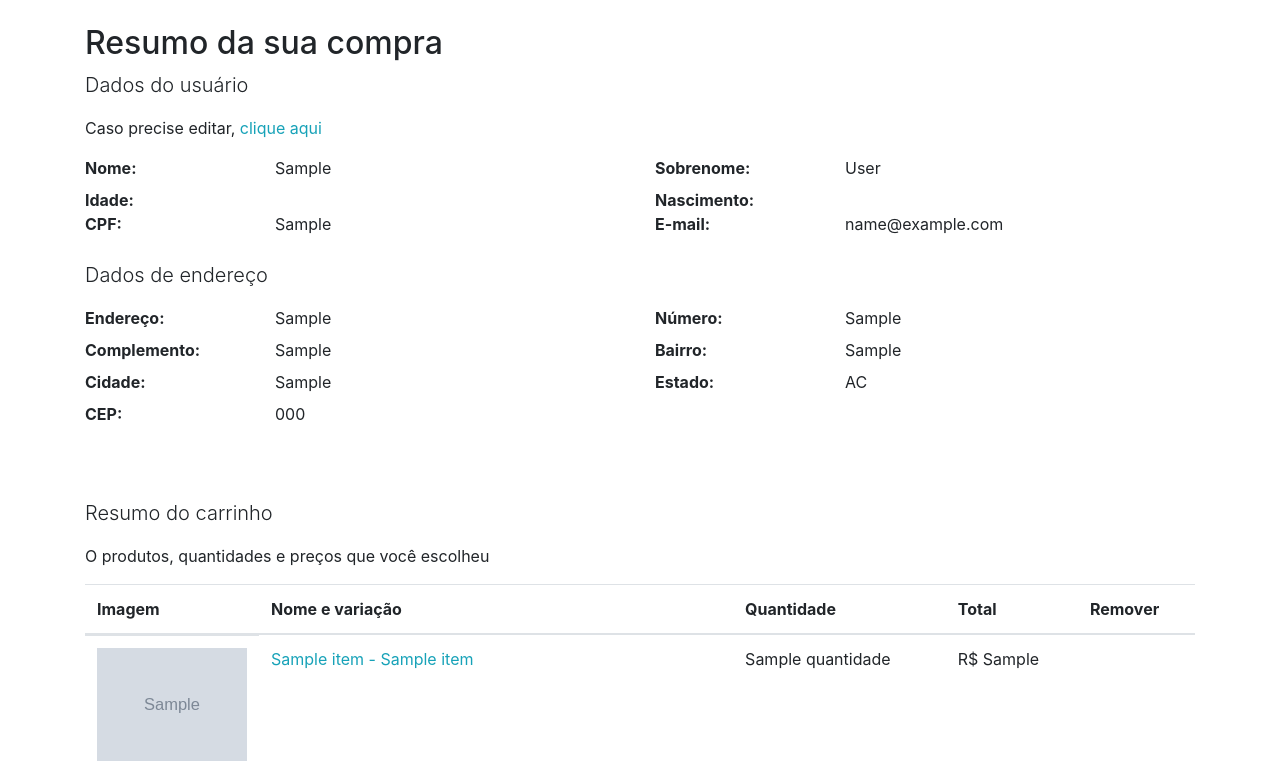
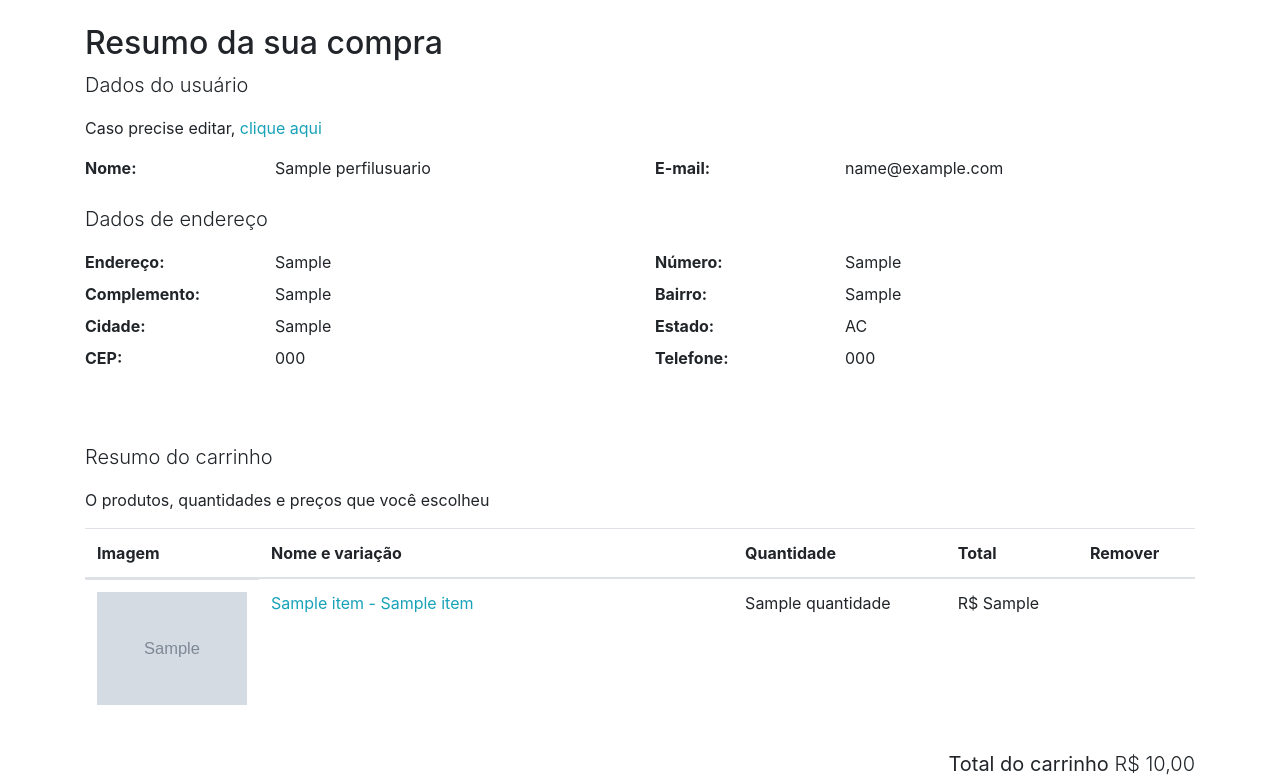
Before and after one commit to krawler/loja_django, a Django app: template produto/templates/produto/resumodacompra.html in a window 1280 px wide. Shown: the part 56-831 px from the top of the page. Run offline with Django 4.2, Linux system fonts and the light colour scheme; tables that the repository leaves empty hold one stand-in row (values such as "Sample post"); the template is opened without the code that fills it: values that come from a table or form of the project are taken from there, most other values are stand-ins (such as "Sample title", 1, 10 or a date in 2020); grey boxes marked "Sample" are stand-in pictures; some libraries are stand-ins or nearby versions.

Commit message:
remoção dos campos que não sao mais usados pelo cadastro de perfil

```diff
--- a/produto/templates/produto/resumodacompra.html
+++ b/produto/templates/produto/resumodacompra.html
@@ -12,17 +12,8 @@
         <p>Caso precise editar, <a href="{% url 'perfil:criar' %}">clique aqui</a></p>
         <dl class="row">
             <dt class="col-lg-2">Nome:</dt>
-            <dd class="col-lg-4">{{usuario.first_name}}</dd>
-            <dt class="col-lg-2">Sobrenome:</dt>
-            <dd class="col-lg-4">{{usuario.last_name}}</dd>
+            <dd class="col-lg-4">{{perfil.nome_completo}}</dd>
 
-            <dt class="col-lg-2">Idade:</dt>
-            <dd class="col-lg-4">{{perfil.idade}}</dd>
-            <dt class="col-lg-2">Nascimento:</dt>
-            <dd class="col-lg-4">{{perfil.data_nascimento|formata_br_date}}</dd>
-
-            <dt class="col-lg-2">CPF:</dt>
-            <dd class="col-lg-4">{{perfil.cpf}}</dd>
             <dt class="col-lg-2">E-mail:</dt>
             <dd class="col-lg-4">{{usuario.email}}</dd>
         </dl>
@@ -46,6 +37,9 @@
 
             <dt class="col-lg-2">CEP:</dt>
             <dd class="col-lg-4">{{perfil.cep}}</dd>
+
+            <dt class="col-lg-2">Telefone:</dt>
+            <dd class="col-lg-4">{{perfil.telefone}}</dd>
         </dl>
     </div>
 </div>
```
